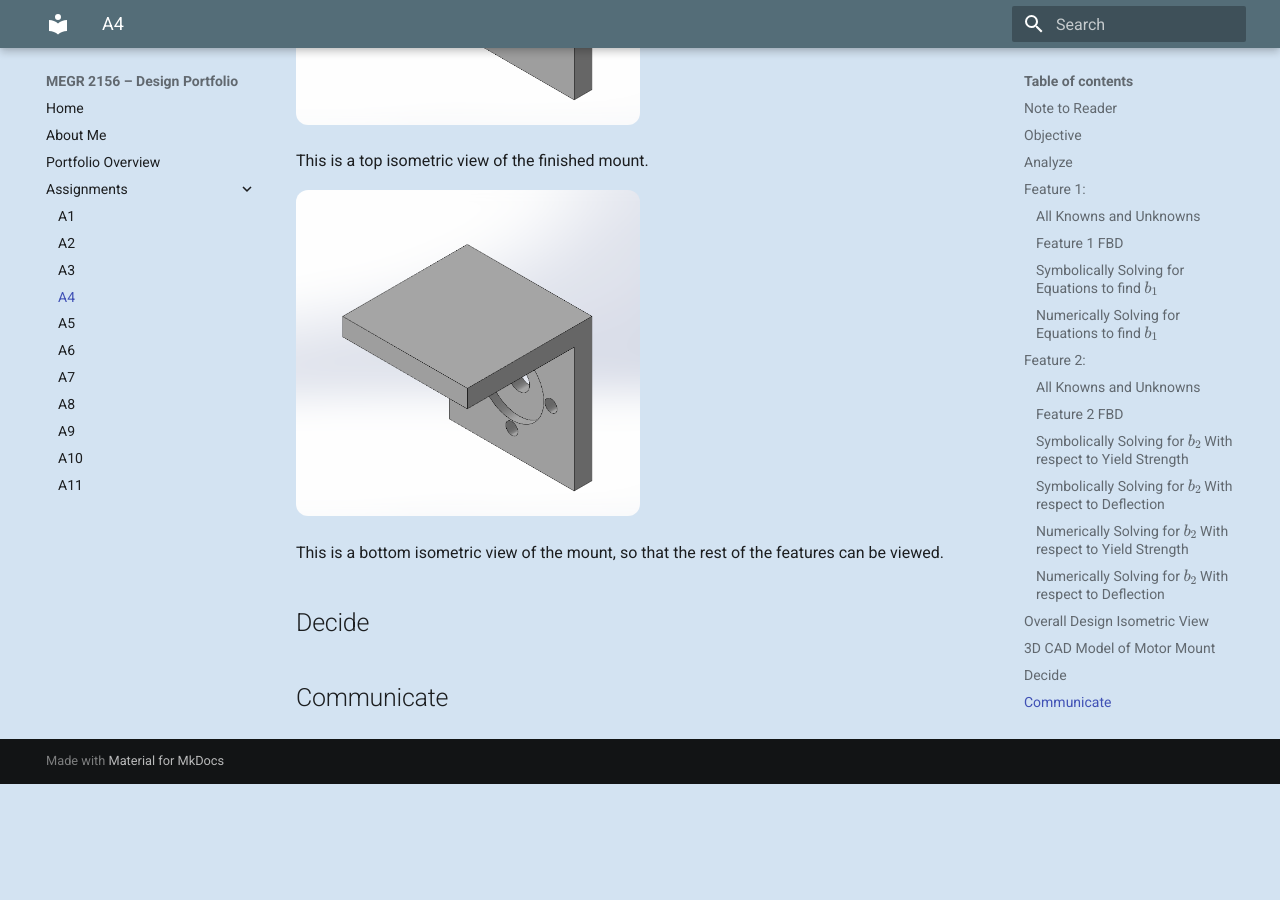
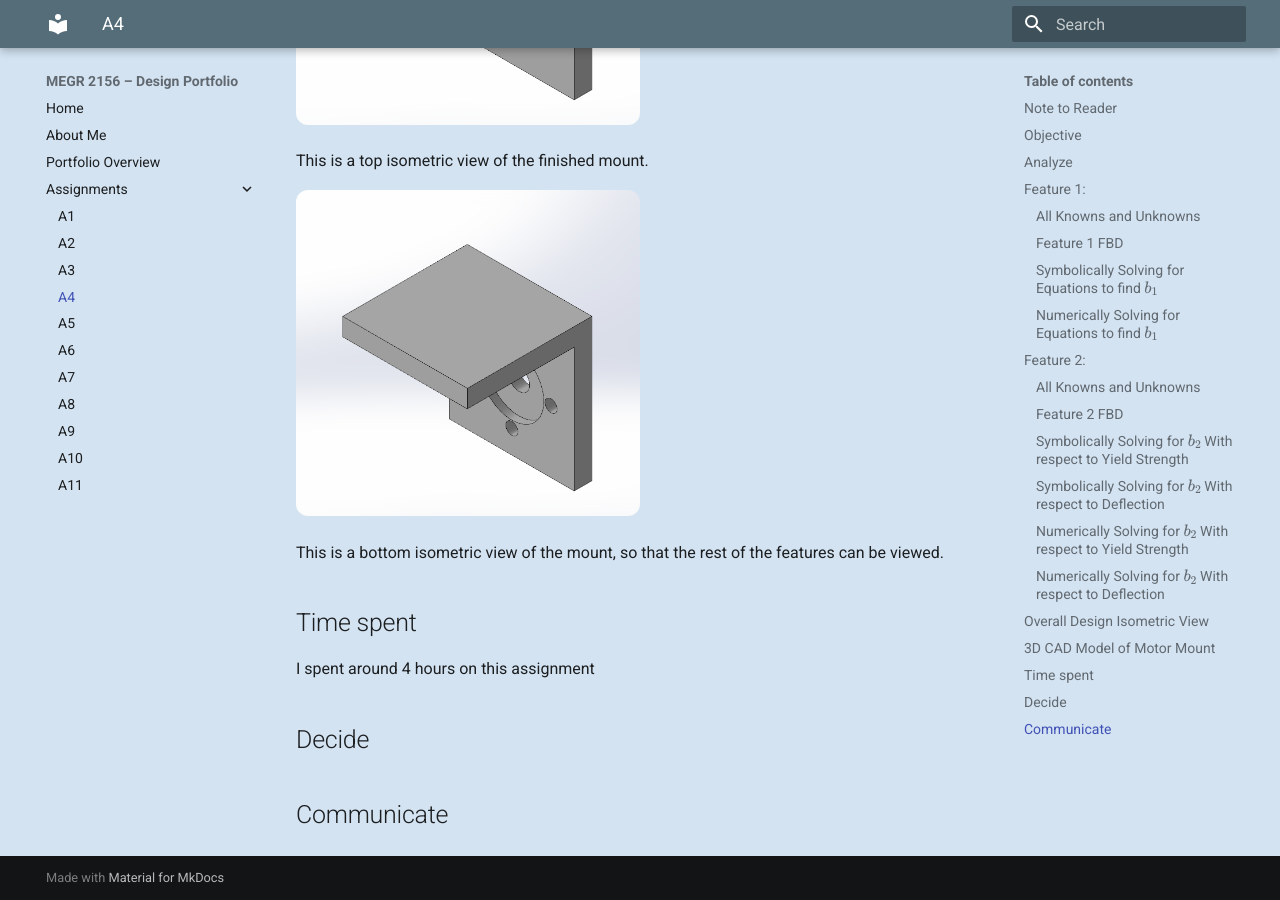
Before and after one commit to Noah-DiMenna/megr2156-portfolio, an MkDocs documentation site: the page built from docs/assignments/A04/index.md, in a window 1280 px wide and 900 px high, scrolled down 8036 px. Built offline with MkDocs 1.6.1 and Material for MkDocs 9.7.7, drawn with Linux system fonts in a browser that asks for light colours; before the commit the page ends 8820 px from its top, so only the background shows below that.

Commit message:
Include time spent on assignment in documentation
Added time spent section to the assignment documentation.

```diff
--- a/docs/assignments/A04/index.md
+++ b/docs/assignments/A04/index.md
@@ -96,7 +96,9 @@ This is a top isometric view of the finished mount.
 
 This is a bottom isometric view of the mount, so that the rest of the features can be viewed.
 
+## Time spent
 
+I spent around 4 hours on this assignment
 
 
 
```
